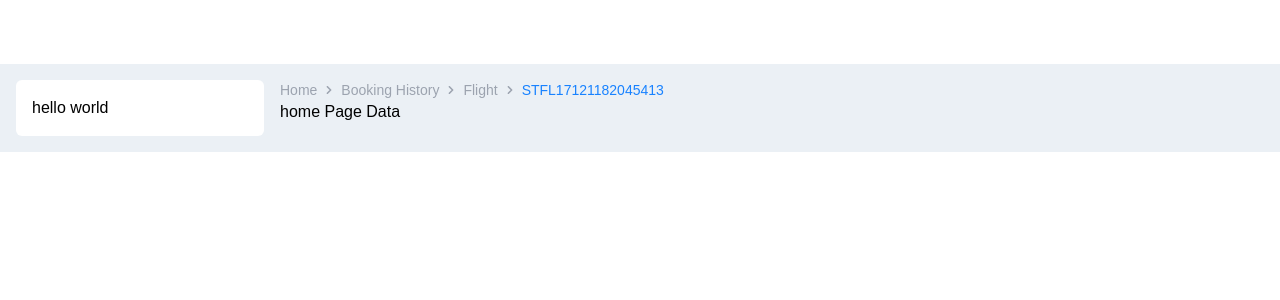
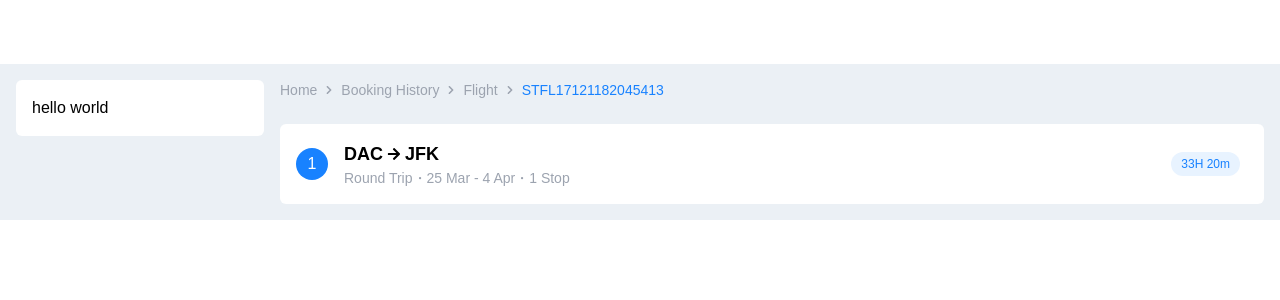
Before and after one commit to shaon07/sharetrip, a React (Vite) app: page / in a window 1280 px wide. Shown: the top 300 px of the page. Built offline with nearby package versions, Linux system fonts and the light colour scheme; a web font is replaced by a local one.

Commit message:
[add] flight details component design

```diff
--- a/package.json
+++ b/package.json
@@ -11,7 +11,8 @@
   },
   "dependencies": {
     "react": "^18.2.0",
-    "react-dom": "^18.2.0"
+    "react-dom": "^18.2.0",
+    "react-icons": "^5.2.1"
   },
   "devDependencies": {
     "@types/react": "^18.2.66",
--- a/src/Container/HomePageContainer/index.tsx
+++ b/src/Container/HomePageContainer/index.tsx
@@ -1,10 +1,11 @@
 import Breadcrumb from "../../components/BreadCrumb";
+import FlightDetails from "./views/FlightDetails";
 
 export default function HomePageContainer() {
   return (
-    <div className="w-full">
+    <div className="w-full flex flex-col gap-6">
       <Breadcrumb />
-      home Page Data
+      <FlightDetails />
     </div>
   )
 }
--- /dev/null
+++ b/src/Container/HomePageContainer/views/FlightDetails.tsx
@@ -0,0 +1,25 @@
+import RoundChip from "../../../components/RoundChip";
+import FlightTripDetail from "../../../components/FlightTripDetail";
+import Chip from "../../../components/Chip";
+
+export default function FlightDetails() {
+  return (
+    <div className="bg-white rounded-md p-4">
+      <div className="flex items-center gap-4">
+        <RoundChip>1</RoundChip>
+        <div className="flex items-center justify-between w-full">
+          <FlightTripDetail
+            from="DAC"
+            to="JFK"
+            tripType="Round"
+            date="25 Mar - 4 Apr"
+            stops={1}
+          />
+          <Chip>
+            33H 20m
+          </Chip>
+        </div>
+      </div>
+    </div>
+  );
+}
--- /dev/null
+++ b/src/components/Chip/index.tsx
@@ -0,0 +1,13 @@
+import React from "react";
+
+type ChipProps = {
+    children: React.ReactNode;
+};
+
+export default function Chip({children}:ChipProps) {
+  return (
+    <span className="bg-gray-light-100 text-primary text-xs font-medium me-2 px-2.5 py-0.5 rounded-full leading-5">
+      {children}
+    </span>
+  );
+}
--- /dev/null
+++ b/src/components/FlightTripDetail/index.tsx
@@ -0,0 +1,24 @@
+import React from "react";
+import { FaArrowRight } from "react-icons/fa";
+import { LuDot } from "react-icons/lu";
+
+type FlightTripDetailProps = {
+    to: string;
+    from: string;
+    tripType: string;
+    date: string;
+    stops: number;
+}
+
+export default function FlightTripDetail({to, from, tripType, date, stops}:FlightTripDetailProps) {
+  return (
+    <div className="flex flex-col">
+      <span className="flex items-center gap-1 text-lg font-semibold">
+        {from} <FaArrowRight size={14} /> {to}
+      </span>
+      <span className="flex items-center text-sm font-normal text-gray-400">
+        {tripType} Trip <LuDot /> {date} <LuDot /> {stops} Stop
+      </span>
+    </div>
+  );
+}
--- /dev/null
+++ b/src/components/RoundChip/index.tsx
@@ -0,0 +1,13 @@
+import React from "react";
+
+type RoundChipProps = {
+    children: React.ReactNode;
+};
+
+export default function RoundChip({children}:RoundChipProps) {
+  return (
+    <span className="text-white bg-primary w-4 h-4 text-base p-4 rounded-full flex items-center justify-center">
+      {children}
+    </span>
+  );
+}
```
Also changed, not shown: 1 other file (tests, documents, lock files or other folders).
